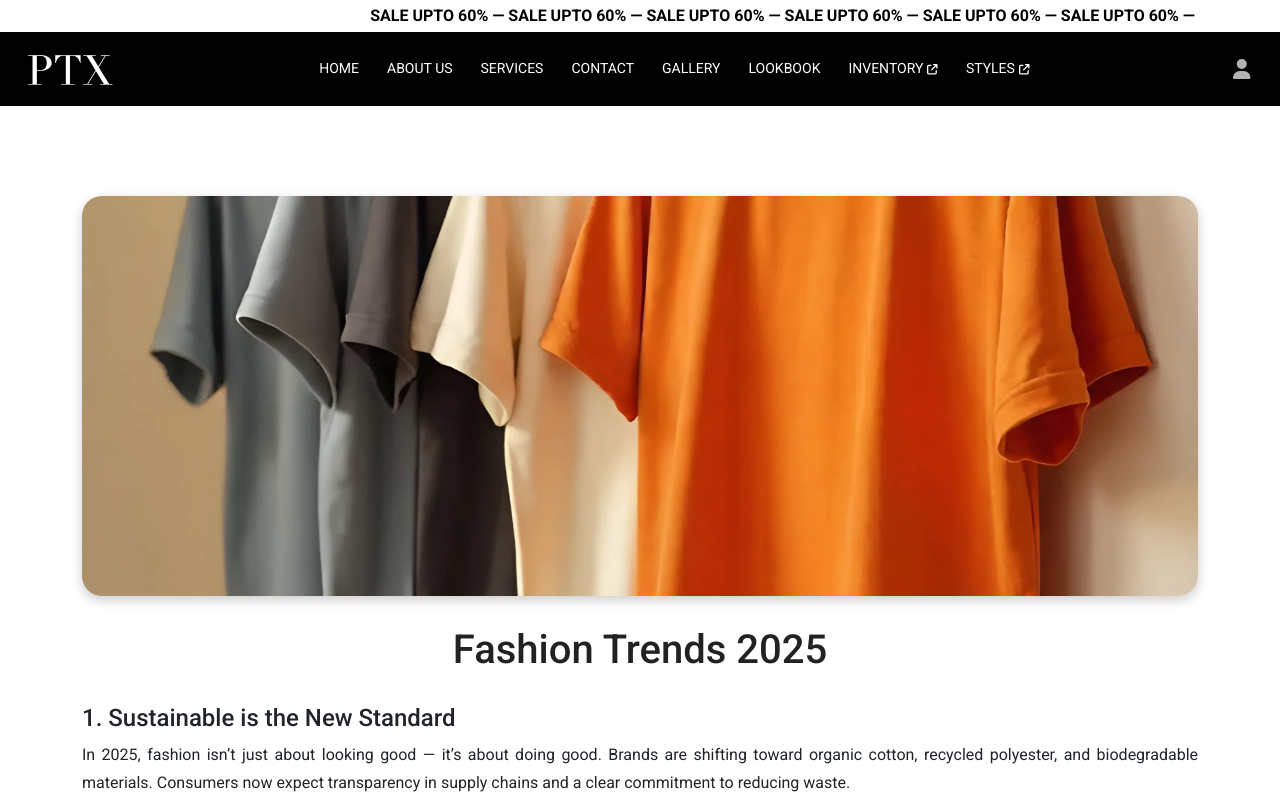
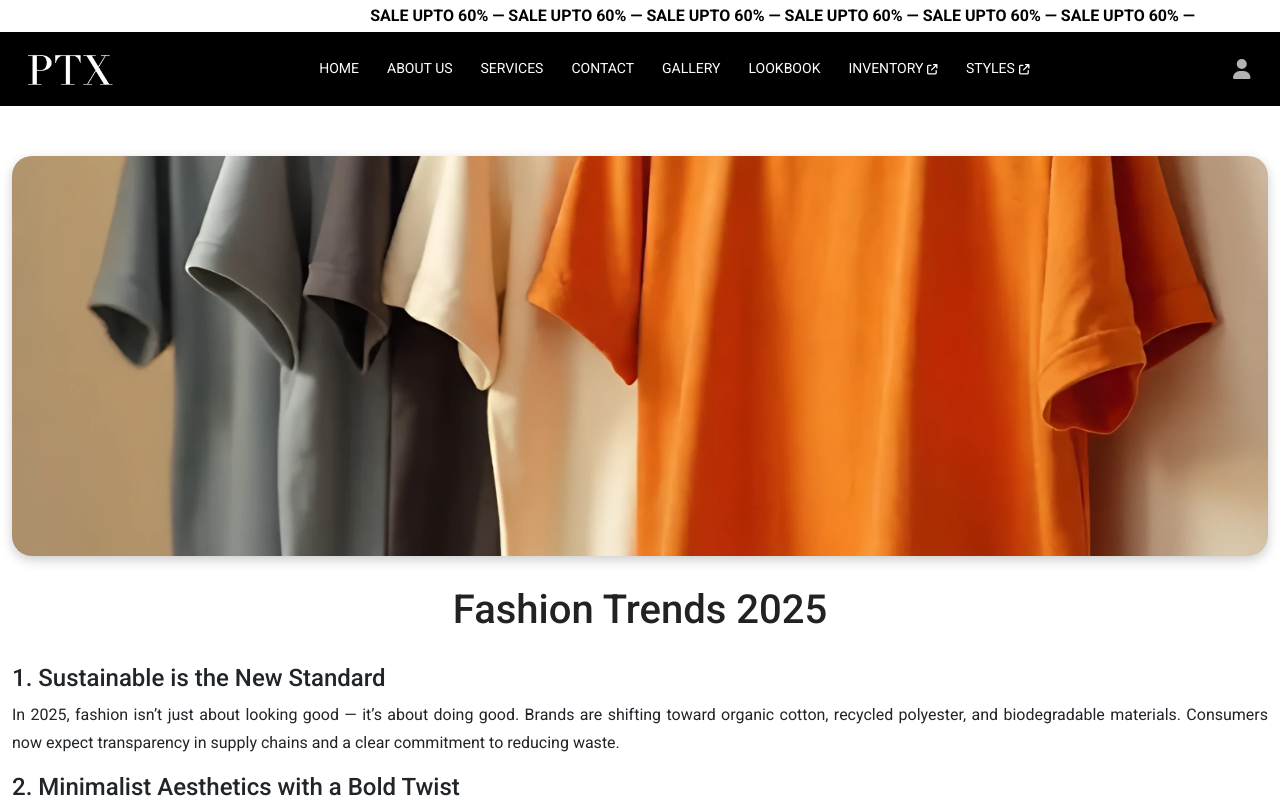
Before and after one commit to Zeeshanprojects/PTX-2, a React (Create React App) app in the folder PTX-2/ptx-2/: page /blog1 in a window 1280 px wide. Shown: the top 800 px of the page. Built offline with nearby package versions, Linux system fonts and the light colour scheme.

Commit message:
code updated

```diff
--- a/PTX-2/ptx-2/src/Pages/Blog.style.css
+++ b/PTX-2/ptx-2/src/Pages/Blog.style.css
@@ -8,6 +8,7 @@
     width: 100%;
 height: 400px !important;
     object-fit: cover;
+
  margin-top: 50px;
     border-radius: 20px;
     box-shadow: 0 4px 12px rgba(0,0,0,0.2);
--- a/PTX-2/ptx-2/src/Pages/Blog1.jsx
+++ b/PTX-2/ptx-2/src/Pages/Blog1.jsx
@@ -6,10 +6,7 @@ import Footer from "../Components/Footer";
 export default function Blog1() {
   return (
     <>
-    <div className='space'></div>
-
-
-    <div className="container">
+    <div className="container-fluid">
       <div className="blog-header">
         <img src={Image.Blog1} alt="Blog Banner" className="blogs-img" />
         <div className="blog-title">
--- a/PTX-2/ptx-2/src/Pages/Contactus.jsx
+++ b/PTX-2/ptx-2/src/Pages/Contactus.jsx
@@ -43,8 +43,12 @@ export default function ContactUs() {
 
   return (
     <>
+     <div className="background-color">
+            <h1 className="text-center">CONTACT US</h1>
+        </div>
       <div className="contact-container pt-5">
-        <h1 className="text-center">CONTACT US</h1>
+
+
         <form className="contact-form" onSubmit={handleSubmit}>
           <div className="form-groups">
             <input
```
Also changed, not shown: PTX-2/ptx-2/src/Images/Blog-image.webp (added), PTX-2/ptx-2/src/Images/Blog1.webp (deleted).
